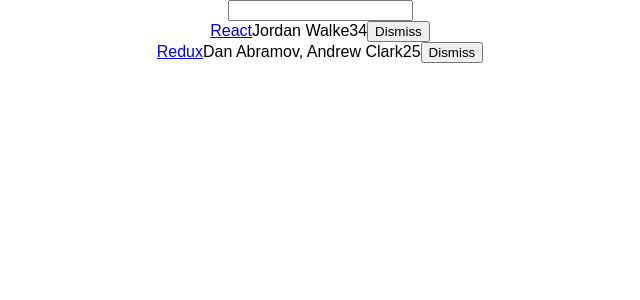
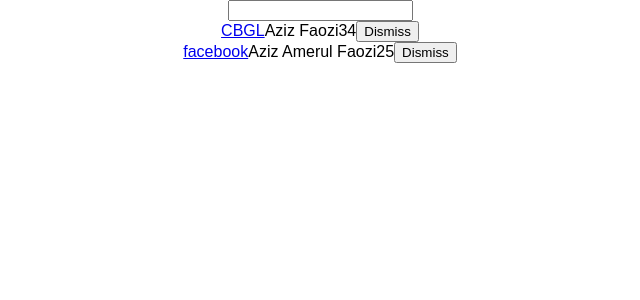
Before and after one commit to faoziaziz/ReactMIT, a React (Create React App) app: page / in a window 1280 px wide. Shown: the top 300 px of the page, without its empty margins (320-960 px from the left). Built offline with nearby package versions, Linux system fonts and the light colour scheme.

Commit message:
udah bisa search

```diff
--- a/src/App.js
+++ b/src/App.js
@@ -8,23 +8,29 @@ import './App.css';
 
 const list = [
 {
-	title: 'React',
-	url: 'https://facebook.github.io/react/',
-	author: 'Jordan Walke',
+	title: 'CBGL',
+	url: 'https://foziaziz.herokuapp.com',
+	author: 'Aziz Faozi',
 	num_comments: 3,
 	points: 4,
 	objectID: 0,
 },
 {
-	title: 'Redux',
-	url: 'https://github.com/reactjs/redux',
-	author: 'Dan Abramov, Andrew Clark',
+	title: 'facebook',
+	url: 'https://facebook.com/phaoziaziz',
+	author: 'Aziz Amerul Faozi',
 	num_comments: 2,
 	points: 5,
 	objectID: 1,
 },
 ];
 
+function isSearched(searchTerm){
+	return function(item){
+		// some condition which returns true or false
+		return item.title.toLowerCase().includes(searchTerm.toLowerCase());
+	}
+}
 // App class
 
 class App extends Component {
@@ -33,8 +39,15 @@ class App extends Component {
 		super(props);
 		this.state={
 			list: list,
+			searchTerm:'',
 		};
+		this.onSearchChange=this.onSearchChange.bind(this);
 		this.onDismiss=this.onDismiss.bind(this);
+
+	}
+	onSearchChange(event)
+	{
+		this.setState({searchTerm: event.target.value});
 	}
 
 /*percoban 1
@@ -62,12 +75,18 @@ class App extends Component {
 		this.setState({list: updatedList});
 	}
 	render() {
+		const{searchTerm, list}=this.state;
 		return (
 			<div className="App">
 				<form>
-					<input type="text" />
+					<input
+					type="text"
+					value={searchTerm}
+					onChange={this.onSearchChange}
+					/>
 				</form>
-				{ this.state.list.map(item=>
+				{
+					this.state.list.filter(isSearched(this.state.searchTerm)).map(item=>
 							<div key={item.objectID}>
         					<span>
         						<a href={item.url}>{item.title}</a>
@@ -78,13 +97,13 @@ class App extends Component {
 							<span>
 							<button
 								onClick={()=>this.onDismiss(item.objectID)}
-
 						 		type="button">
 								Dismiss
 							</button>
 							</span>
         					</div>
 						)}
+
       </div>
     );
   }
```
Lines whose indentation alone changed are shown as unchanged.
